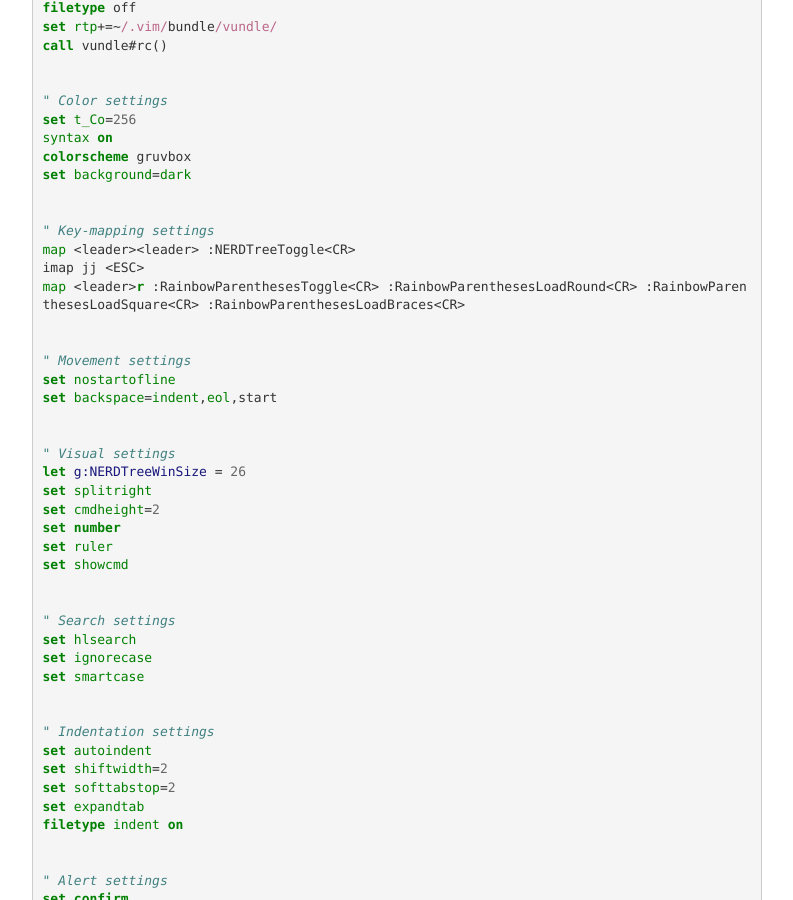
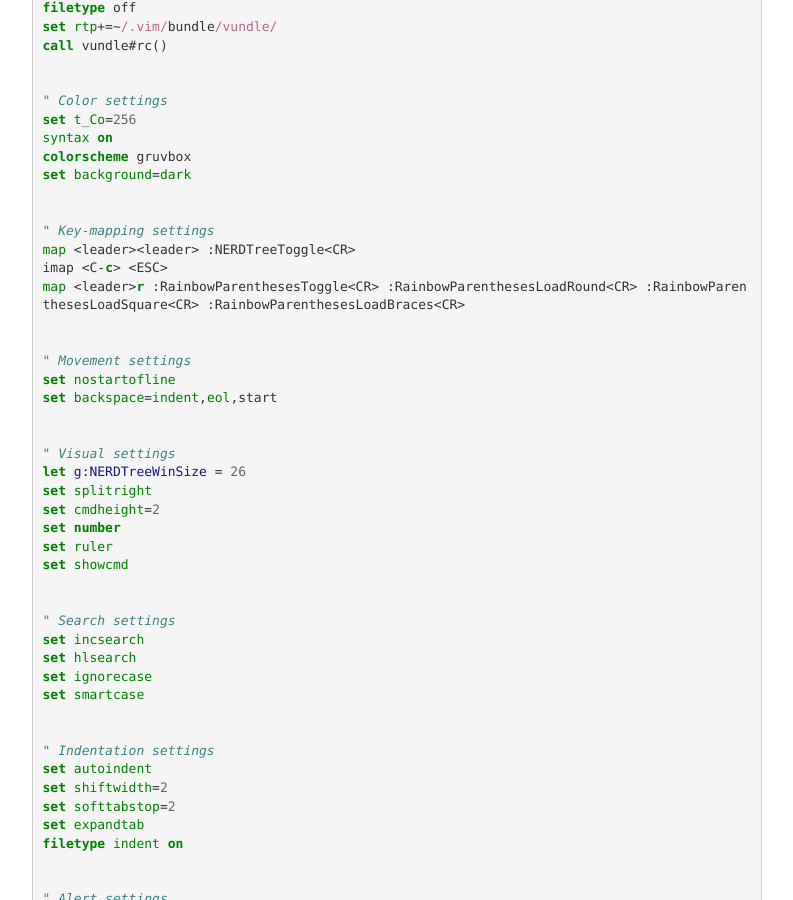
Before and after one commit to mikeknep/website, a Jekyll site: the page built from _posts/2014-02-21-vim.md, in a window 1280 px wide and 900 px high, scrolled down 1139 px. Shown: the whole window, without its empty margins (243-1036 px from the left). Built offline with Jekyll 4.4.1, drawn with Linux system fonts in a browser that asks for light colours; nearby versions of some CDN libraries; library files that are not in the unit come from our copies; Markdown is read by kramdown in place of the engine named in the settings.

Commit message:
Adds two vimrc settings

```diff
--- a/_posts/2014-02-21-vim.md
+++ b/_posts/2014-02-21-vim.md
@@ -34,7 +34,7 @@ set background=dark
 
 " Key-mapping settings
 map <leader><leader> :NERDTreeToggle<CR>
-imap jj <ESC>
+imap <C-c> <ESC>
 map <leader>r :RainbowParenthesesToggle<CR> :RainbowParenthesesLoadRound<CR> :RainbowParenthesesLoadSquare<CR> :RainbowParenthesesLoadBraces<CR>
 
 
@@ -53,6 +53,7 @@ set showcmd
 
 
 " Search settings
+set incsearch
 set hlsearch
 set ignorecase
 set smartcase
```
